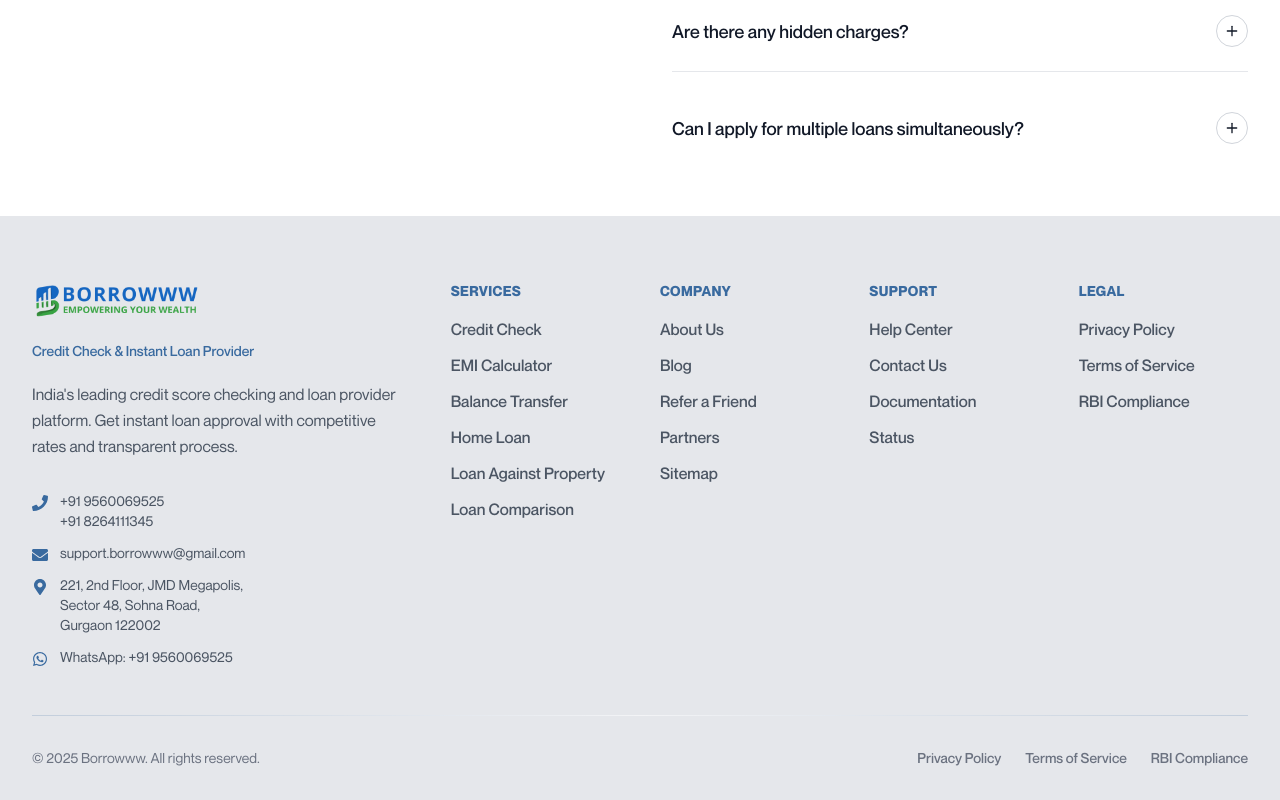
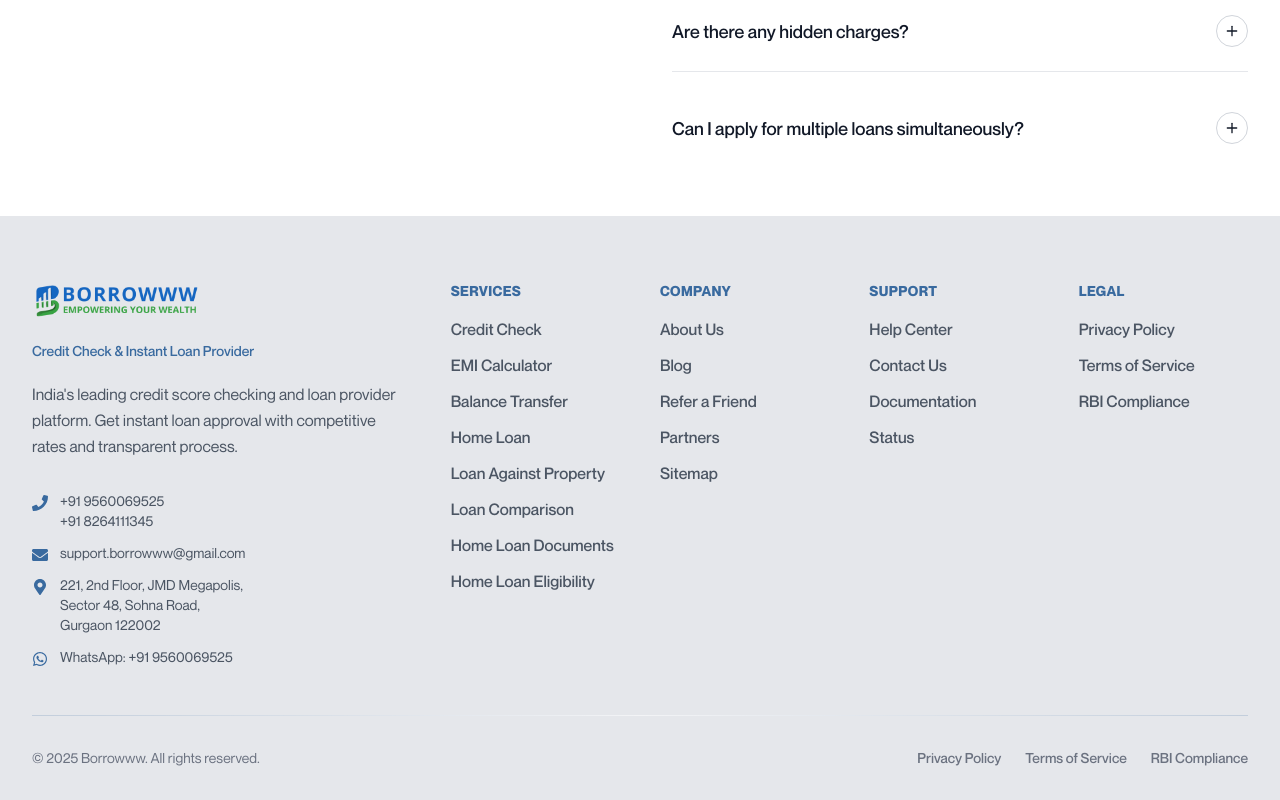
Before and after one commit to desirediv0/borrowww, a Next.js app in the folder client/: page / in a window 1280 px wide. Shown: the part 4180-4980 px from the top of the page. Built offline with nearby package versions, Linux system fonts and the light colour scheme; no server answers; a web font is replaced by a local one.

Commit message:
Please provide the file changes or a summary of the modifications you made so I can generate the commit message for you.

```diff
--- a/client/src/components/Footer.js
+++ b/client/src/components/Footer.js
@@ -15,6 +15,8 @@ export default function Footer() {
       { name: 'Home Loan', href: '/home-loan' },
       { name: 'Loan Against Property', href: '/loan-against-property' },
       { name: 'Loan Comparison', href: '/comparison' },
+      { name: 'Home Loan Documents', href: '/home-loan-documents' },
+      { name: 'Home Loan Eligibility', href: '/home-loan-eligibility' },
     ],
     Company: [
       { name: 'About Us', href: '/about' },
```
